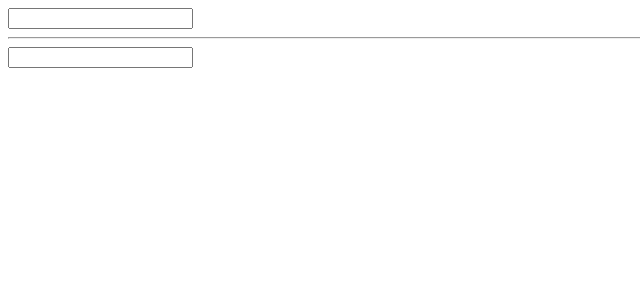
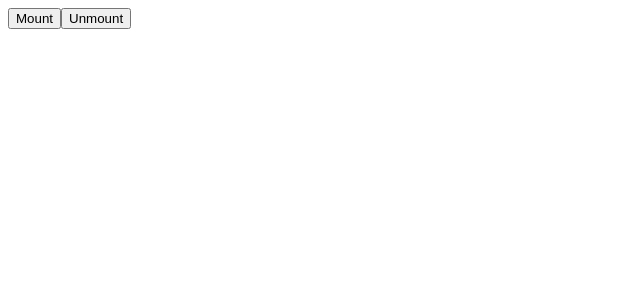
Before and after one commit to AdrianToman1/react-app, a React (Create React App) app: page / in a window 1280 px wide. Shown: the top 300 px of the page, without its empty margins (0-640 px from the left). Built offline with nearby package versions, Linux system fonts and the light colour scheme.

Commit message:
Life cycle events

```diff
--- a/src/App.js
+++ b/src/App.js
@@ -5,45 +5,48 @@ class App extends React.Component {
   constructor() {
     super();
 
-    this.state = {
-      a: '',
-      b: ''}
+    this.state = { val: 0 }
     this.update = this.update.bind(this);
   }
   update(e) {
-    this.setState({
-      a: this.a.refs.input.value,
-      b: this.refs.b.value})
+    this.setState({ val: this.state.val + 1 })
+  }
+  componentWillMount() {
+    console.log('componentWillMount')
+  }
+  componentDidMount() {
+    console.log('componentDidMount')
+  }
+  componentWillUnmount() {
+    console.log('componentWillUnmount')
+  }
+  render() {
+    console.log('render')
+    return (
+      <button onClick={this.update}>
+        {this.state.val}
+      </button>
+    )
+  }
+}
+
+class Wrapper extends React.Component {
+  mount() {
+    ReactDOM.render(<App />, document.getElementById('a'))
+  }
+  unmount() {
+    ReactDOM.unmountComponentAtNode(document.getElementById('a'))
   }
   render() {
     return (
       <div>
-        <Input
-          ref={ component => this.a = component }
-          update={this.update.bind(this)} />
-        {this.state.a}
-        <hr />
-        <input
-          ref="b"
-          type="text"
-          onChange={this.update.bind(this)} />
-        {this.state.b}
+        <button onClick={this.mount.bind(this)}>Mount</button>
+        <button onClick={this.unmount.bind(this)}>Unmount</button>
+        <div id="a"></div>
       </div>
     )
   }
 }
 
-class Input extends React.Component {
-  render() {
-    return (
-      <div>
-        <input
-          ref="input"
-          type="text"
-          onChange={this.props.update} />
-      </div>
-    )
-  }
-}
 
-export default App
+export default Wrapper
```
